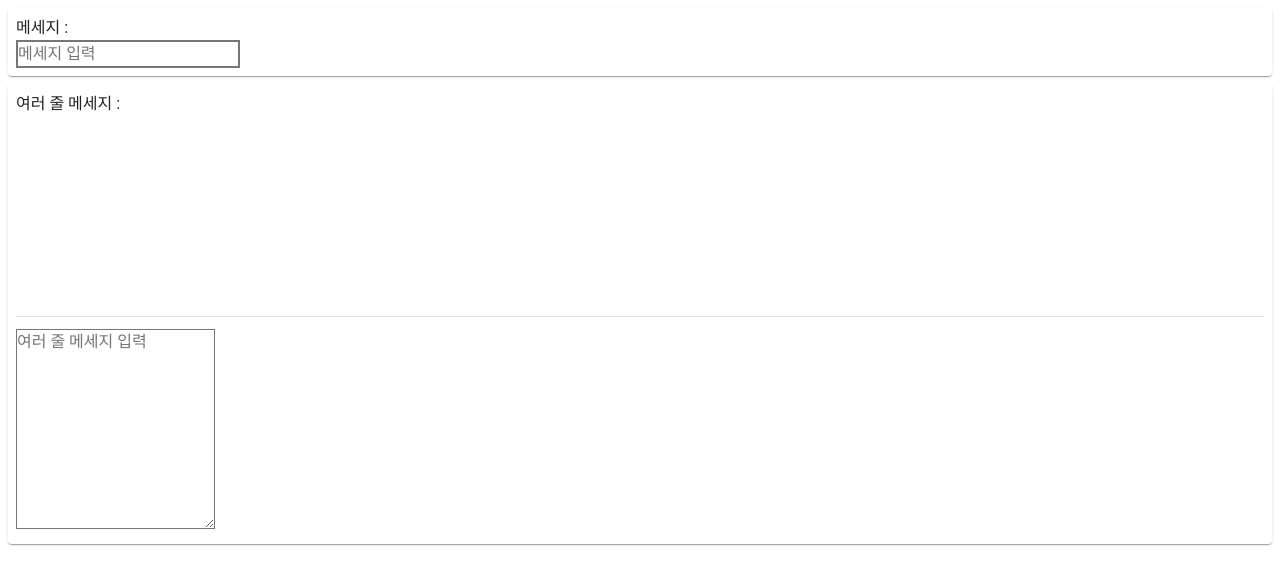
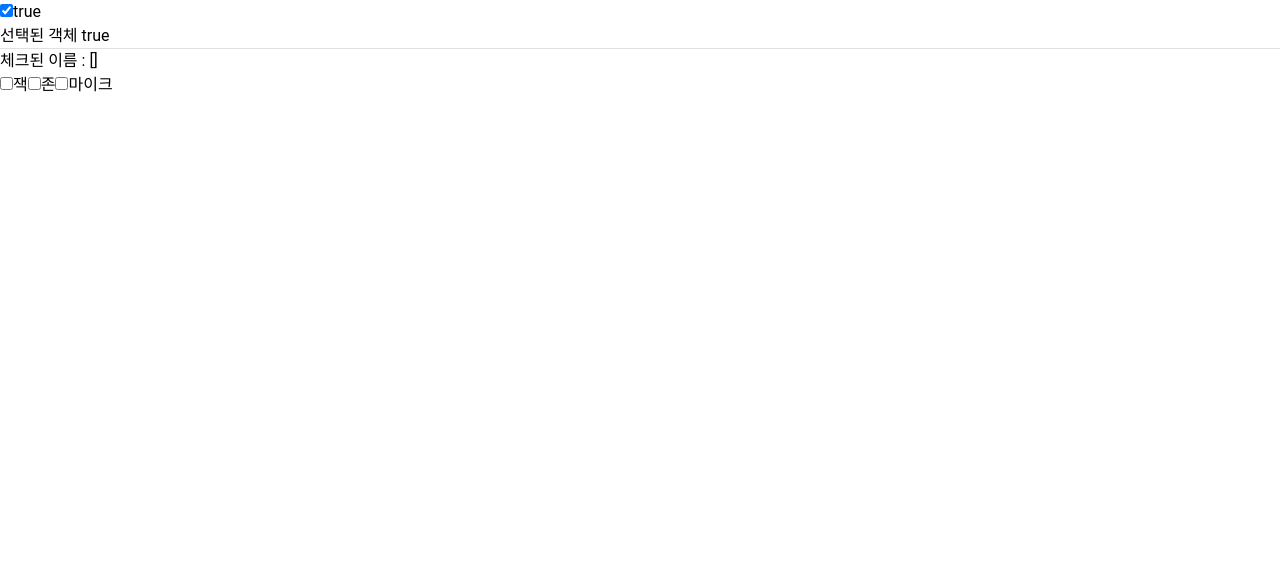
Before and after one commit to qiosion/vue-project, a Vue app: page / in a window 1280 px wide. Shown: the top 584 px of the page. Built offline with nearby package versions, Linux system fonts and the light colour scheme.

Commit message:
form 입력 바인딩 - 체크박스 바인딩

```diff
--- a/src/App.vue
+++ b/src/App.vue
@@ -11,6 +11,7 @@
   import MyMultiComponent from './components/MyMultiComponent.vue';
   import StyleBind from './components/StyleBind.vue';
   import TextFormBind from './components/TextFormBind.vue';
+  import CheckboxFormBind from './components/CheckboxFormBind.vue';
 </script>
 
 <template>
@@ -26,7 +27,8 @@
   <!-- <MyComponent class="baz boo" />
   <MyMultiComponent class="baz"/> -->
   <!-- <StyleBind/> -->
-  <TextFormBind/>
+  <!-- <TextFormBind/> -->
+  <CheckboxFormBind/>
 </template>
 
 <style scoped>
--- /dev/null
+++ b/src/components/CheckboxFormBind.vue
@@ -0,0 +1,27 @@
+<script setup>
+    import { ref } from 'vue'
+    const checked = ref(true)
+
+    const checkedNames = ref([])
+</script>
+
+<template>
+    <input type="checkbox" id="checkbox" v-model="checked"/>
+    <label for="checkbox">{{ checked }}</label>
+
+    <p>선택된 객체 {{ checked }}</p>
+
+    <v-divider></v-divider>
+
+
+    <div>체크된 이름 : {{ checkedNames }}</div>
+
+    <input type="checkbox" id="jack" value="잭" v-model="checkedNames">
+    <label for="jack">잭</label>
+
+    <input type="checkbox" id="john" value="존" v-model="checkedNames">
+    <label for="john">존</label>
+
+    <input type="checkbox" id="mike" value="마이크" v-model="checkedNames">
+    <label for="mike">마이크</label>
+</template>
```
